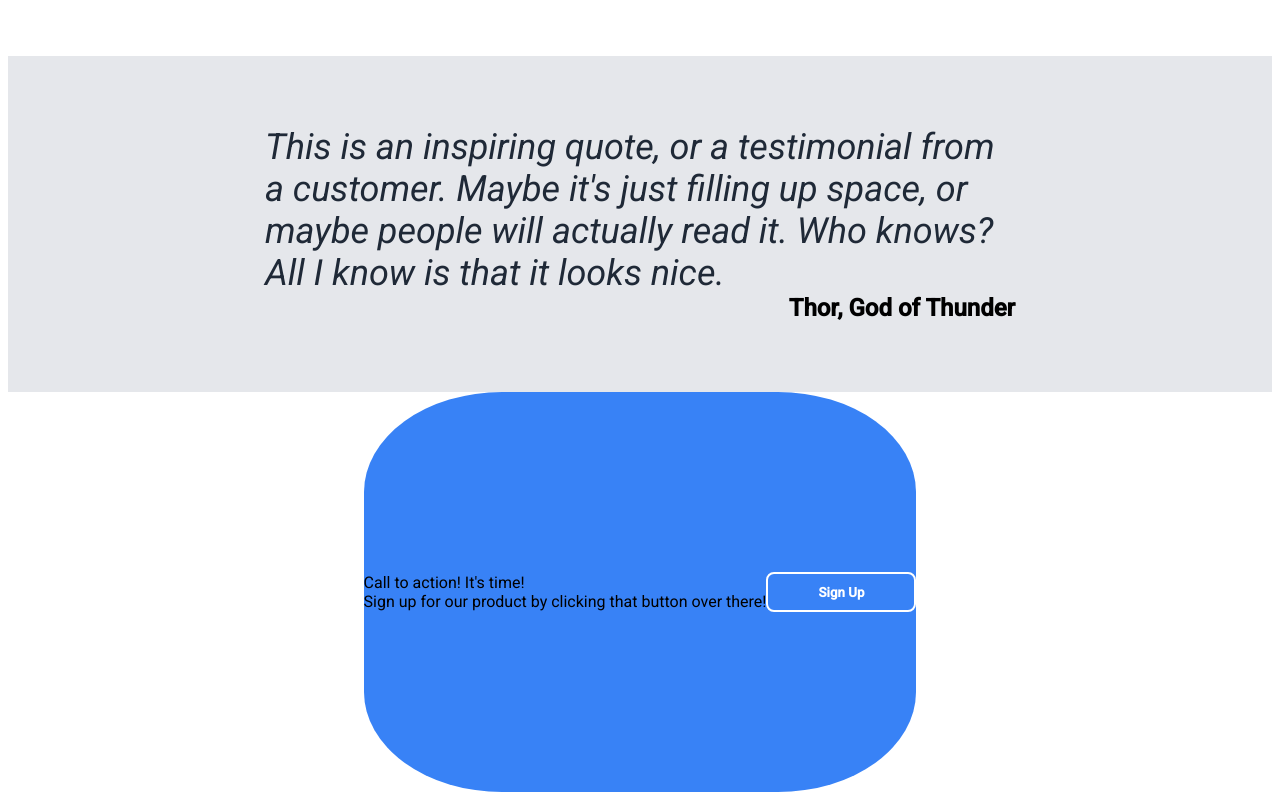
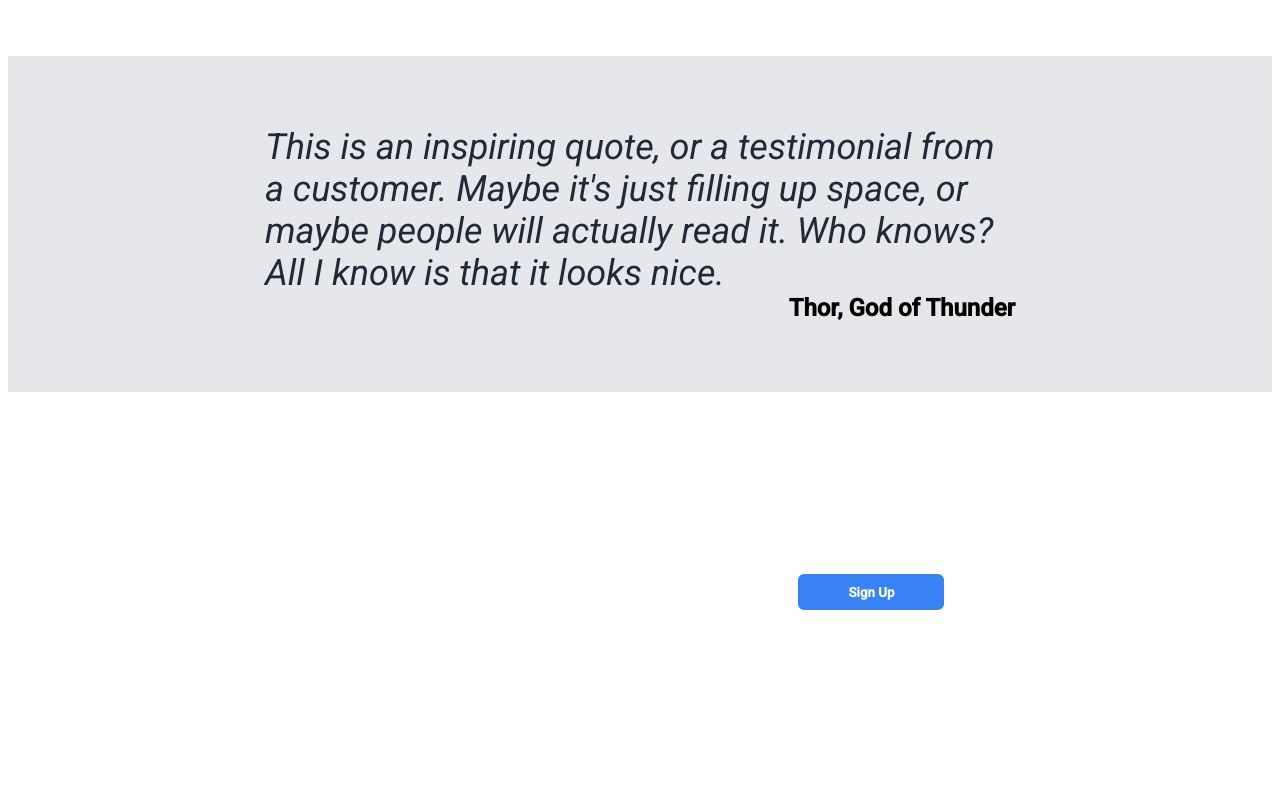
Before and after one commit to ghoulie2/Landing_Page, a plain HTML site: page homepage.html in a window 1280 px wide. Shown: the part 1026-1826 px from the top of the page. Drawn offline with Linux system fonts and the light colour scheme.

Commit message:
refine style elements.

```diff
--- a/stylesheet.css
+++ b/stylesheet.css
@@ -152,14 +152,15 @@ button.sign-up{
     justify-content: center;
     align-items: center;
     height:400px;
-    background-color:#3882f6;
-    border-radius: 25%;
-    margin:auto;
+
+    color:white;
+    gap:60px;
 
 }
 .bottom{
     display:flex;
     flex-direction:column;
+
 }
 button.sign-up2{
     background: #3882f6;
```
